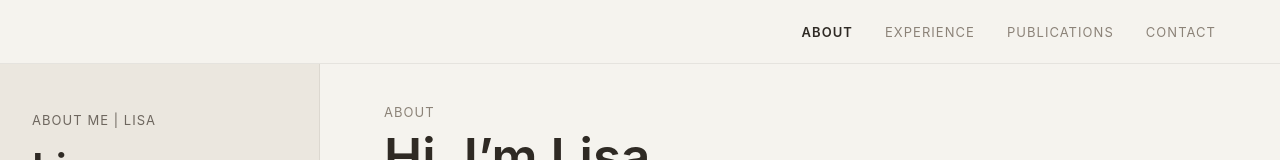
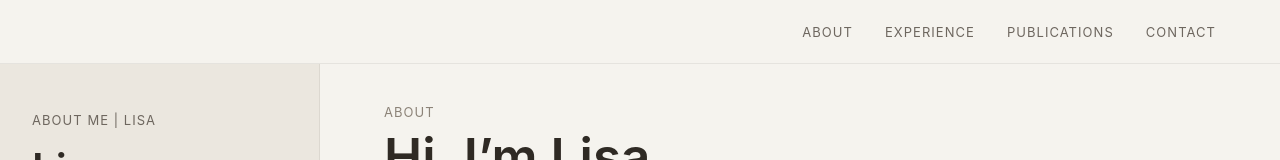
Before and after one commit to LisaPi1/my-portfolio, a React (Vite) app: page / in a window 1280 px wide. Shown: the top 160 px of the page. Built offline with nearby package versions, Linux system fonts and the light colour scheme.

Commit message:
remove dynamic navigation

```diff
--- a/src/App.css
+++ b/src/App.css
@@ -394,23 +394,3 @@ a {
     font-size: 20px;
   }
 }
-
-
-.topbar-nav a {
-  font-size: 13px;
-  letter-spacing: 0.08em;
-  text-transform: uppercase;
-  color: #8c8378;
-  flex: 0 0 auto;
-  transition: opacity 0.2s ease, color 0.2s ease;
-}
-
-.topbar-nav a:hover {
-  opacity: 0.7;
-  color: #2f2a24;
-}
-
-.topbar-nav a.active {
-  color: #2f2a24;
-  font-weight: 600;
-}
--- a/src/App.jsx
+++ b/src/App.jsx
@@ -1,5 +1,4 @@
 import "./App.css";
-import { useEffect, useState } from "react";
 
 const experiences = [
   {
@@ -32,59 +31,14 @@ const publications = [
 ];
 
 export default function App() {
-  const [activeSection, setActiveSection] = useState("about");
-
-  useEffect(() => {
-    const sections = document.querySelectorAll("section[id]");
-
-    const observer = new IntersectionObserver(
-      (entries) => {
-        entries.forEach((entry) => {
-          if (entry.isIntersecting) {
-            setActiveSection(entry.target.id);
-          }
-        });
-      },
-      {
-        root: null,
-        rootMargin: "-35% 0px -45% 0px",
-        threshold: 0.1
-      }
-    );
-
-    sections.forEach((section) => observer.observe(section));
-
-    return () => observer.disconnect();
-  }, []);
-
   return (
     <div className="page">
       <header className="topbar">
         <nav className="topbar-nav">
-          <a
-            href="#about"
-            className={activeSection === "about" ? "active" : ""}
-          >
-            About
-          </a>
-          <a
-            href="#experience"
-            className={activeSection === "experience" ? "active" : ""}
-          >
-            Experience
-          </a>
-          <a
-            href="#publications"
-            className={activeSection === "publications" ? "active" : ""}
-          >
-            Publications
-          </a>
-          <a
-            href="#contact"
-            className={activeSection === "contact" ? "active" : ""}
-          >
-            Contact
-          </a>
+          <a href="#about">About</a>
+          <a href="#experience">Experience</a>
+          <a href="#publications">Publications</a>
+          <a href="#contact">Contact</a>
         </nav>
       </header>
 
```
